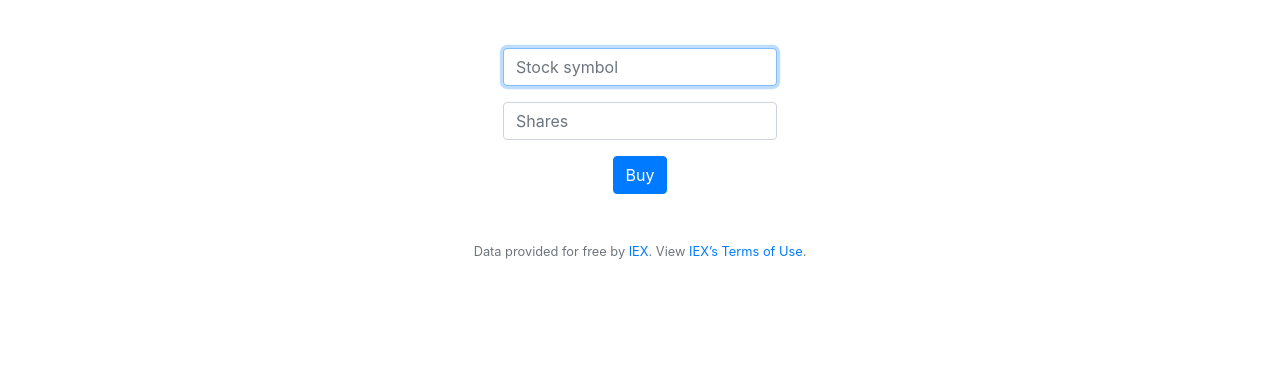
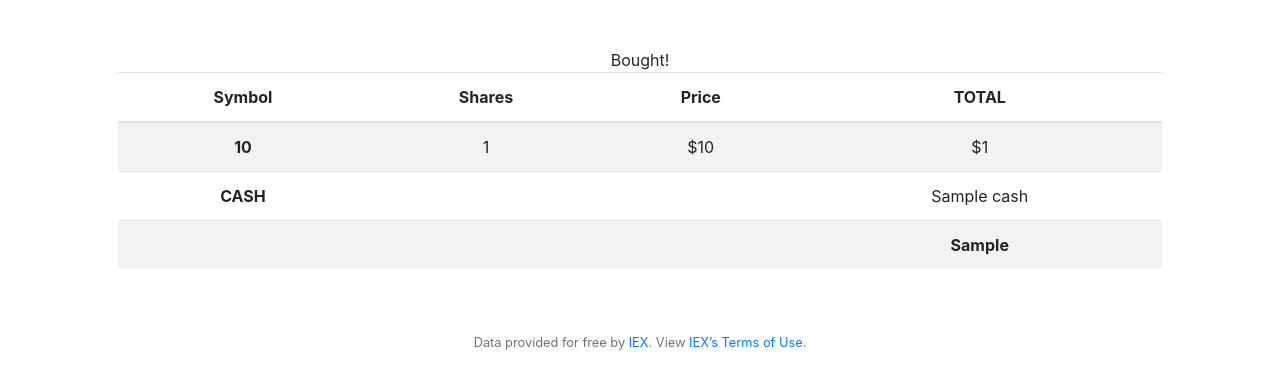
Before and after one commit to NHopewell/Harvard-CS50, a Flask app: template week_8_Web_Programming/Finance/templates/index.html in a window 1280 px wide. Shown: the part 76-465 px from the top of the page. Run offline with Flask 2, Linux system fonts and the light colour scheme; the template is opened without the code that fills it: most values are stand-ins (such as "Sample title", 1, 10 or a date in 2020); some libraries are stand-ins or nearby versions.

Commit message:
updayes index to display purchase stock history

```diff
--- a/week_8_Web_Programming/Finance/templates/index.html
+++ b/week_8_Web_Programming/Finance/templates/index.html
@@ -5,13 +5,39 @@
 {% endblock %}
 
 {% block main %}
-    <form action="/buy" method="post">
-        <div class="form-group">
-            <input autocomplete="off" autofocus class="form-control" name="symbol" placeholder="Stock symbol" type="text">
-        </div>
-        <div class="form-group">
-            <input autocomplete="off" autofocus class="form-control" name="shares" placeholder="Shares" type="text">
-        </div>
-        <button class="btn btn-primary" type="submit">Buy</button>
-    </form>
+    <div class="container bought-container">
+        <a>Bought!</a>
+    </div>
+    <table class="table table-striped">
+      <thead>
+        <tr>
+          <th scope="col">Symbol</th>
+          <th scope="col">Shares</th>
+          <th scope="col">Price</th>
+          <th scope="col">TOTAL</th>
+        </tr>
+      </thead>
+      <tbody>
+          {% for row in rows %}
+            <tr>
+              <th scope="row">{{ row["stock_symbol"] }}</th>
+              <td>{{ row["num_shares"] }}</td>
+              <td>${{ row["stock_value"] }}</td>
+              <td>${{ row["total_cost"] }}</td>
+            </tr>
+          {% endfor %}
+            <tr>
+              <th scope="row">CASH</th>
+              <td></td>
+              <td></td>
+              <td>{{ cash }}</td>
+            </tr>
+            <tr>
+              <td></th>
+              <td></td>
+              <td></td>
+              <th scope="row">{{ all_funds }}</td>
+            </tr>
+      </tbody>
+    </table>
 {% endblock %}
```
